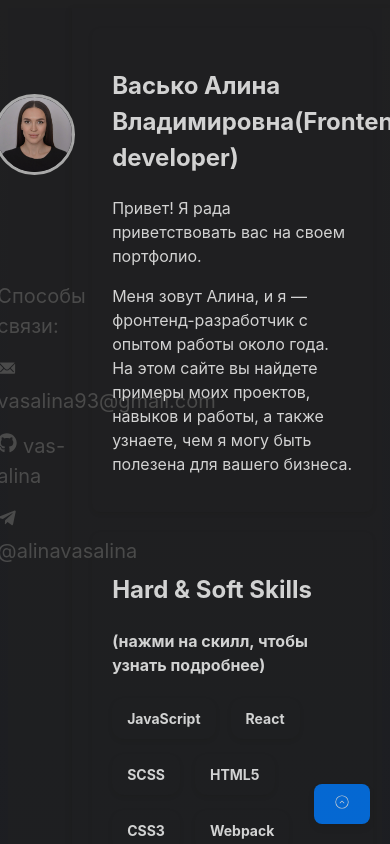
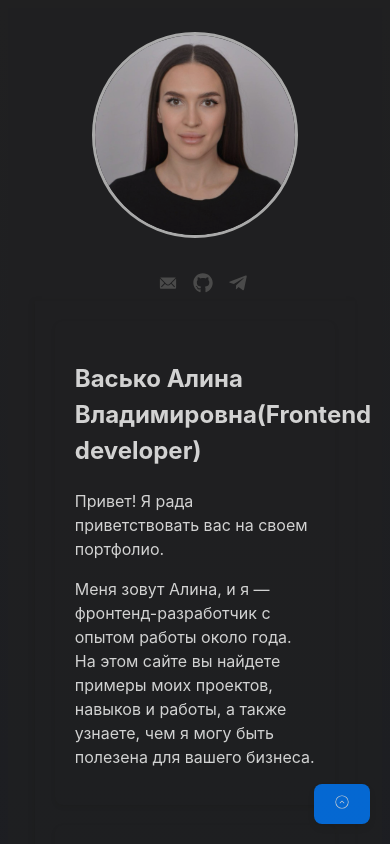
Before and after one commit to vas-alina/resume, a React (Vite) app: page / in a window 390 px wide. Shown: the top 844 px of the page. Built offline with nearby package versions, Linux system fonts and the light colour scheme.

Commit message:
added adaptive mode for the mobile version

```diff
--- a/src/pages/person/components/person-contact/Person-contact.jsx
+++ b/src/pages/person/components/person-contact/Person-contact.jsx
@@ -5,27 +5,27 @@ import { IoIosMail } from "react-icons/io";
 export const PersonContact = () => {
   return (
     <ContactWrapper>
-      <ContactLink>Способы связи:</ContactLink>
+      <ContactLink><span>Способы связи:</span></ContactLink>
       <ContactLink
         href="mailto:vasalina93@gmail.com"
         target="_blank"
         rel="noopener noreferrer"
       >
-        <IoIosMail /> vasalina93@gmail.com
+        <IoIosMail /> <span>vasalina93@gmail.com</span>
       </ContactLink>
       <ContactLink
         href="https://github.com/vas-alina"
         target="_blank"
         rel="noopener noreferrer"
       >
-        <FaGithub /> vas-alina
+        <FaGithub /> <span>vas-alina</span>
       </ContactLink>
       <ContactLink
         href="https://t.me/alinavasalina"
         target="_blank"
         rel="noopener noreferrer"
       >
-        <FaTelegramPlane /> @alinavasalina
+        <FaTelegramPlane /> <span>@alinavasalina</span>
       </ContactLink>
     </ContactWrapper>
   );
--- a/src/styles/App.js
+++ b/src/styles/App.js
@@ -10,6 +10,11 @@ export const AppWrapper = styled.div`
     height: 100%;
     margin: 0 auto;
 
+    @media (max-width: 768px) {
+    flex-direction: column;
+    align-items: center;
+    width: 100%;
+  }
 `
 export const ButtonScroll = styled.button`
   position: fixed;
--- a/src/styles/Person.js
+++ b/src/styles/Person.js
@@ -4,4 +4,10 @@ export const PersonWrapper = styled.div`
     display: flex;
     flex-direction: column;
     width: 20%;
+
+    @media (max-width: 768px) {
+    display: flex;
+    align-items: center;
+    width: 100%;
+    }
 `
--- a/src/styles/PersonContact.js
+++ b/src/styles/PersonContact.js
@@ -3,8 +3,14 @@ import styled from "styled-components";
 export const ContactWrapper = styled.div`
     display: flex;
     flex-direction: column;
-    margin-top: 20px;
+    margin-top: 60px;
     gap: 15px;
+
+    @media (max-width: 768px) {
+        display: flex;
+        flex-direction: row;
+        margin-top: 10px;
+    }
 `;
 
 export const ContactLink = styled.a`
@@ -16,4 +22,10 @@ export const ContactLink = styled.a`
     &:hover {
         color: #0073e6;
     }
+
+    @media (max-width: 768px) {
+    span {
+      display: none;
+    }
+  }
 `;
```
